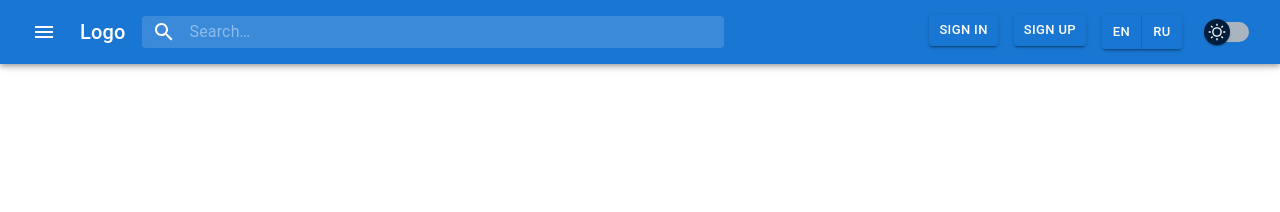
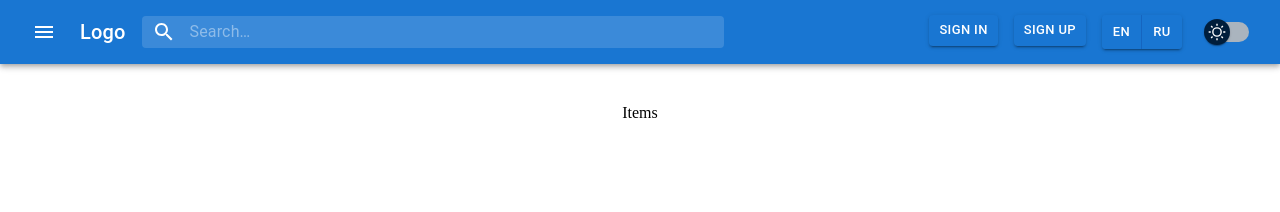
Before and after one commit to ViachaslauIhnatsiuk/collections_management_app_frontend, a React (Vite) app: page /all-collections/1 in a window 1280 px wide. Shown: the top 212 px of the page. Built offline with nearby package versions, Linux system fonts and the light colour scheme.

Commit message:
feat: add collection page, link to collection page

```diff
--- a/src/components/App.tsx
+++ b/src/components/App.tsx
@@ -7,6 +7,7 @@ import { UserCollectionsPage } from './pages/UserCollectionsPage';
 import { MainPage } from './pages/MainPage';
 import { SigninPage } from './pages/SigninPage';
 import { SignupPage } from './pages/SignupPage';
+import { CollectionPage } from './pages/CollectionPage';
 
 const App: FC = () => {
   const { isAuth } = useAppSelector(selectUser);
@@ -20,10 +21,12 @@ const App: FC = () => {
           path="/all-collections"
           element={isAuth ? <CollectionsPage /> : <Navigate to="/signin" />}
         />
+        <Route path="/all-collections/:id" element={<CollectionPage />} />
         <Route
           path="/user-collections"
           element={isAuth ? <UserCollectionsPage /> : <Navigate to="/signin" />}
         />
+        <Route path="/user-collections/:id" element={<CollectionPage />} />
         <Route path="/signin" element={!isAuth ? <SigninPage /> : <Navigate to="/" />} />
         <Route path="/signup" element={!isAuth ? <SignupPage /> : <Navigate to="/" />} />
       </Routes>
--- a/src/components/collections/collectionCard/CollectionCard.tsx
+++ b/src/components/collections/collectionCard/CollectionCard.tsx
@@ -3,8 +3,9 @@ import { Paper, Stack, Typography } from '@mui/material';
 import { ICollection } from '../../../store/slices/collectionSlice/collectionModel';
 import { RemoveCollectionButton } from './RemoveCollectionButton';
 import { EditCollectionButton } from './EditCollectionButton';
+import { ViewCollectionButton } from './ViewCollectionButton';
 
-const CollectionCard: FC<ICollection> = (collection) => {
+const CollectionCard: FC<ICollection> = ({ title, topic, description, _id }) => {
   return (
     <Paper
       sx={{
@@ -16,15 +17,17 @@ const CollectionCard: FC<ICollection> = (collection) => {
         gap: 2,
       }}
     >
+      <Stack sx={{ height: '100%' }}>
         <Typography variant="h4" sx={{ color: '#2475c5', textAlign: 'center' }}>
-        {collection.title}
+          {title}
         </Typography>
         <Typography variant="h5" sx={{ color: '#2475c5', textAlign: 'center' }}>
-        {collection.topic}
+          {topic}
         </Typography>
         <Typography variant="h6" sx={{ color: '#2475c5', textAlign: 'center' }}>
-        {collection.description}
+          {description}
         </Typography>
+      </Stack>
       <Stack
         sx={{
           width: '100%',
@@ -34,9 +37,10 @@ const CollectionCard: FC<ICollection> = (collection) => {
           alignItems: 'center',
         }}
       >
-        <RemoveCollectionButton id={collection._id as string} />
+        <RemoveCollectionButton id={_id as string} />
         <EditCollectionButton />
       </Stack>
+      <ViewCollectionButton id={_id as string} />
     </Paper>
   );
 };
--- /dev/null
+++ b/src/components/collections/collectionCard/ViewCollectionButton.tsx
@@ -0,0 +1,15 @@
+import { FC } from 'react';
+import { Button } from '@mui/material';
+import { Link, useLocation } from 'react-router-dom';
+
+const ViewCollectionButton: FC<{ id: string }> = ({ id }) => {
+  const { pathname } = useLocation();
+
+  return (
+    <Link to={`${pathname}/${id}`} style={{ textDecoration: 'none' }}>
+      <Button variant="contained">View collection</Button>
+    </Link>
+  );
+};
+
+export { ViewCollectionButton };
--- /dev/null
+++ b/src/components/pages/CollectionPage.tsx
@@ -0,0 +1,19 @@
+import { FC } from 'react';
+import { Container } from '@mui/material';
+
+const CollectionPage: FC = () => {
+  return (
+    <Container
+      maxWidth="md"
+      sx={{
+        display: 'grid',
+        placeContent: 'center',
+        py: 5,
+      }}
+    >
+      Items
+    </Container>
+  );
+};
+
+export { CollectionPage };
```
Lines whose indentation alone changed are shown as unchanged.
